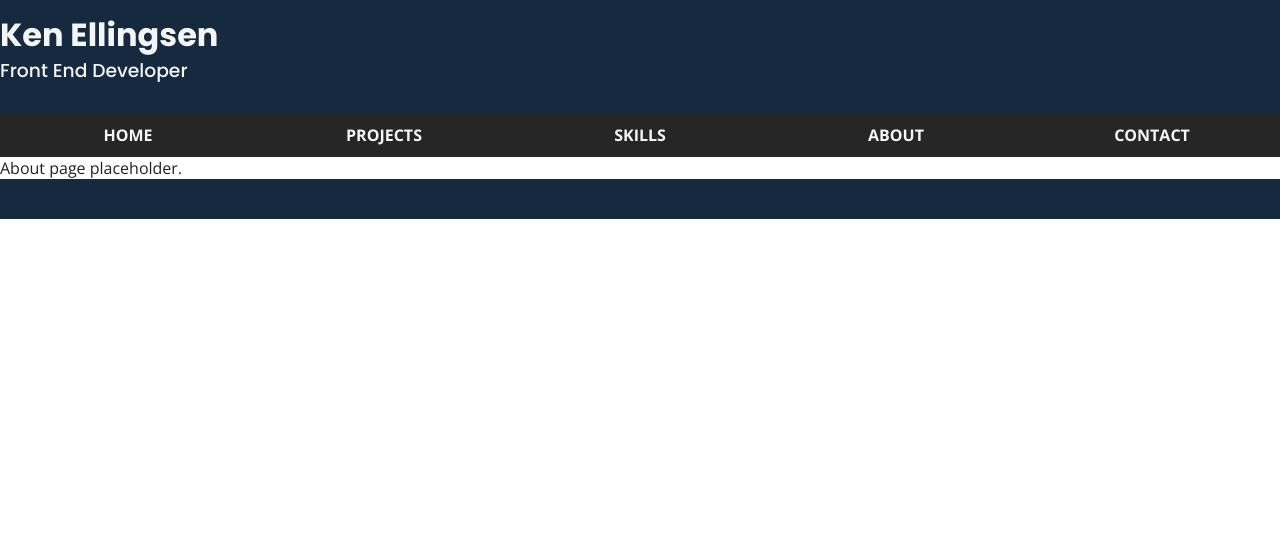
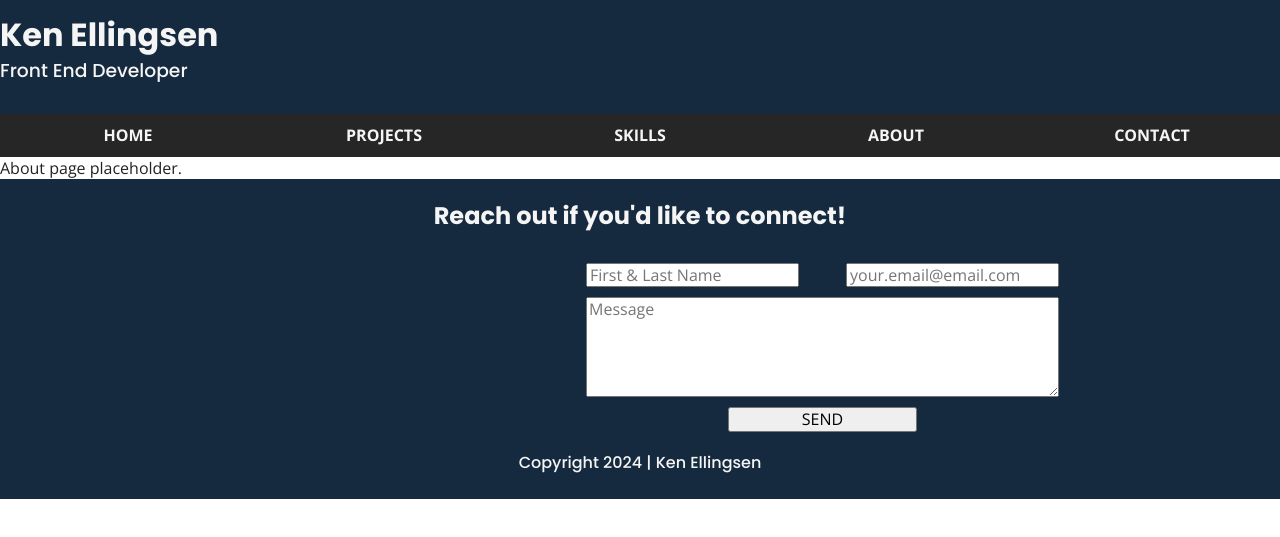
Before and after one commit to ken-ellingsen/portfolio, a website: page about/index.html in a window 1280 px wide. Shown: the part 129-666 px from the top of the page. Drawn offline with nearby package versions, Linux system fonts and the light colour scheme.

Commit message:
Added footer to other pages and small formatting adjustments.

```diff
--- a/about/index.html
+++ b/about/index.html
@@ -52,8 +52,31 @@
     <p>About page placeholder.</p>
   </body>
 
-  <footer><!-- Footer starts-->
-
+  <footer id="contact"> <!-- Footer starts -->
+    <h2>Reach out if you'd like to connect!</h2>
+    <div class="footer-container">
+      <nav class="socials">
+        <ul>
+          <li><a href="https://www.linkedin.com/in/ken-ellingsen-a6220ba3/"><i class="fa-brands fa-linkedin"></i></a>
+          </li>
+          <li><a href="https://github.com/ken-ellingsen"><i class="fa-brands fa-github"></i></a></li>
+        </ul>
+      </nav>
+      <div class="contact-form">
+        <form>
+          <div class="contact-info">
+            <input type="text" name="name" aria-label="Write your full name." id="full-name"
+              placeholder="First & Last Name" required>
+            <input type="text" name="replyto" aria-label="Write your email address." id="email-address"
+              placeholder="your.email@email.com" required>
+          </div>
+          <textarea name="message" aria-label="Write your message." id="message" placeholder="Message"
+            required></textarea>
+          <button class="btn" type="submit">SEND</button>
+        </form>
+      </div>
+    </div>
+    <h4>Copyright 2024 | Ken Ellingsen</h4>
   </footer>
 
 
--- a/css/main.css
+++ b/css/main.css
@@ -244,10 +244,11 @@ footer h2 {
 .socials ul {
   display: flex;
   align-items: center;
+  padding-right: 20px;;
 }
 
 .socials ul li {
-  margin: 10px 20px;
+  margin: 30px 20px 20px 20px;
 }
 
 .socials i {
```
Also changed, not shown: index.html (+2 -2 lines), projects/index.html (+25 -2 lines), skills/index.html (+25 -2 lines).
